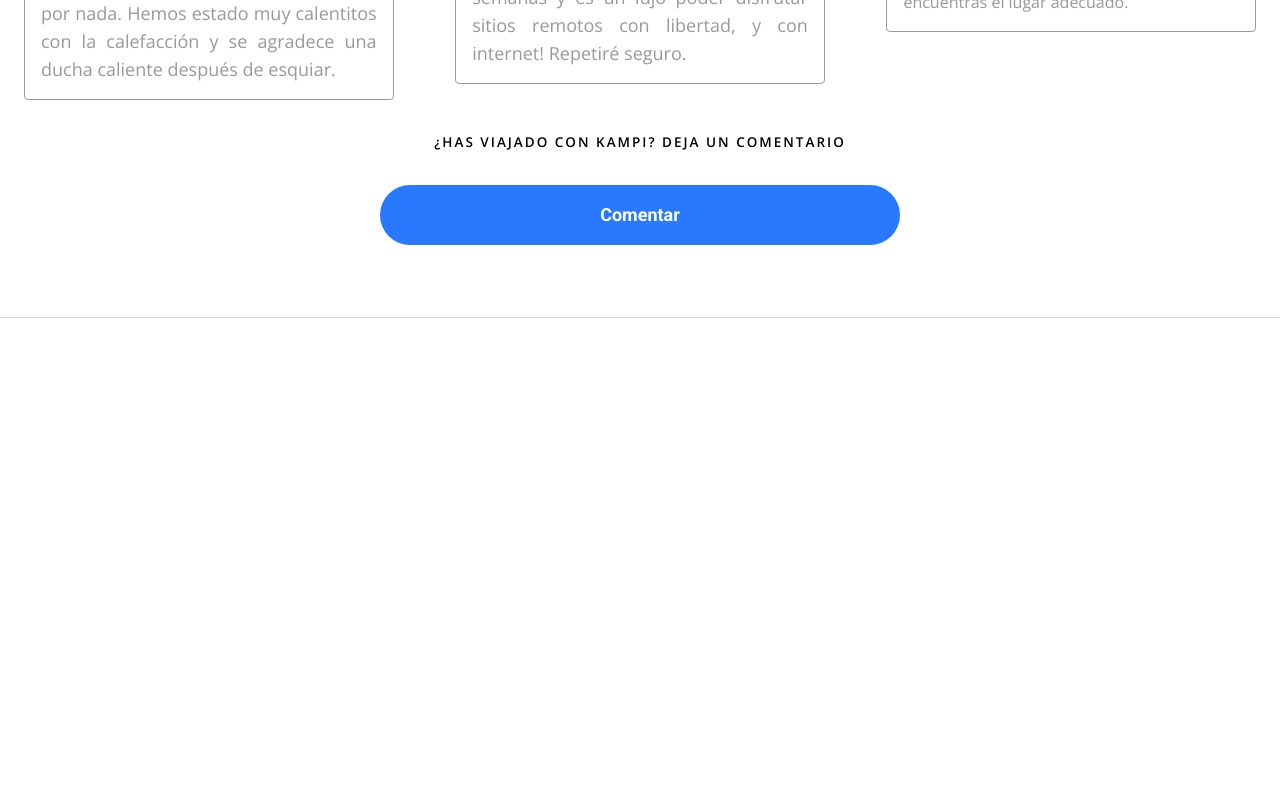
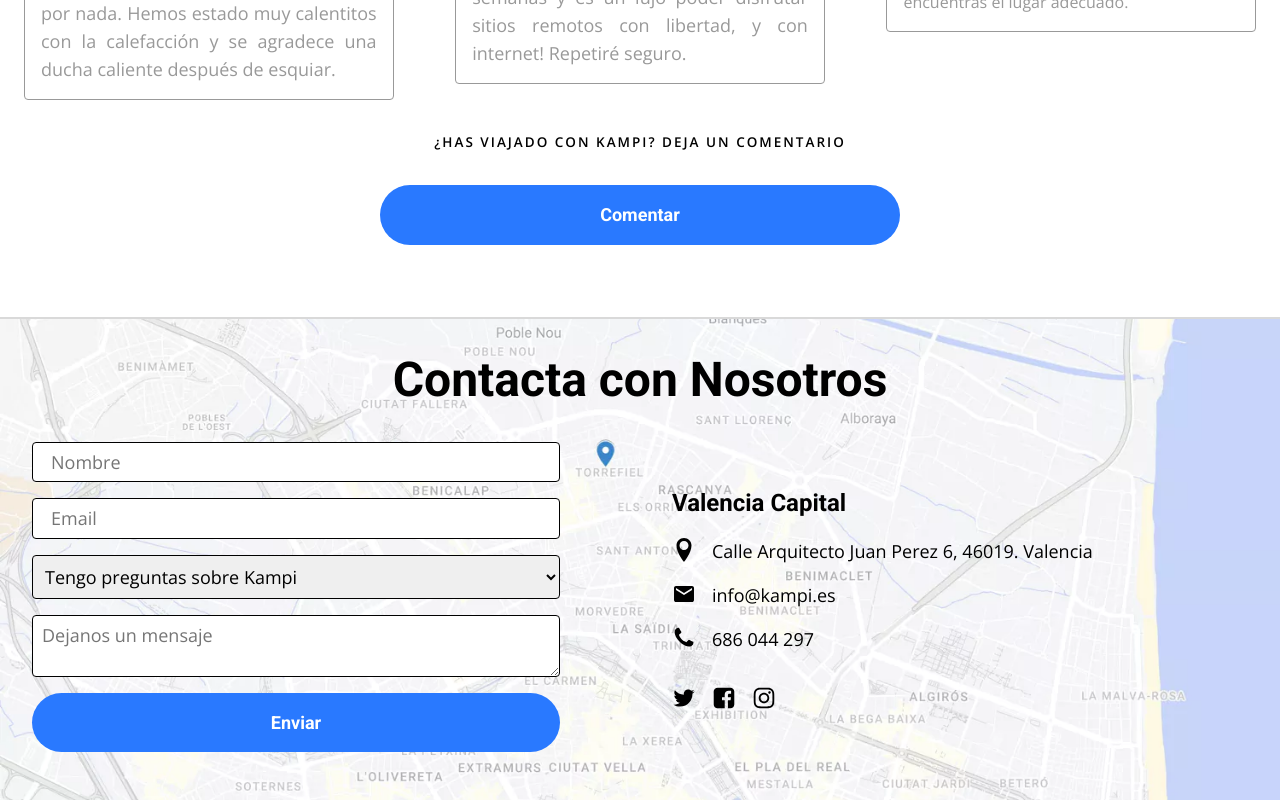
Before and after one commit to MasteringBOX/Kampi-Teleporthq-Next, a Next.js app: page /home in a window 1280 px wide. Shown: the part 5206-6006 px from the top of the page. Before the commit the page ends 5524 px from the top, so only its background shows below. Built offline with nearby package versions, Linux system fonts and the light colour scheme.

Commit message:
Testing Slow production response time by creating a new page

```diff
--- a/pages/home.js
+++ b/pages/home.js
@@ -28,6 +28,8 @@ const Home2 = (props) => {
                 <SectionSeparator rootClassName="section-separator-root-class-name4"></SectionSeparator>
                 <Testimonials></Testimonials>
                 <SectionSeparator rootClassName="section-separator-root-class-name5"></SectionSeparator>
+                <SectionSeparator></SectionSeparator>
+                <Contact></Contact>
                 </div>
             <style jsx>
                 {`
```
